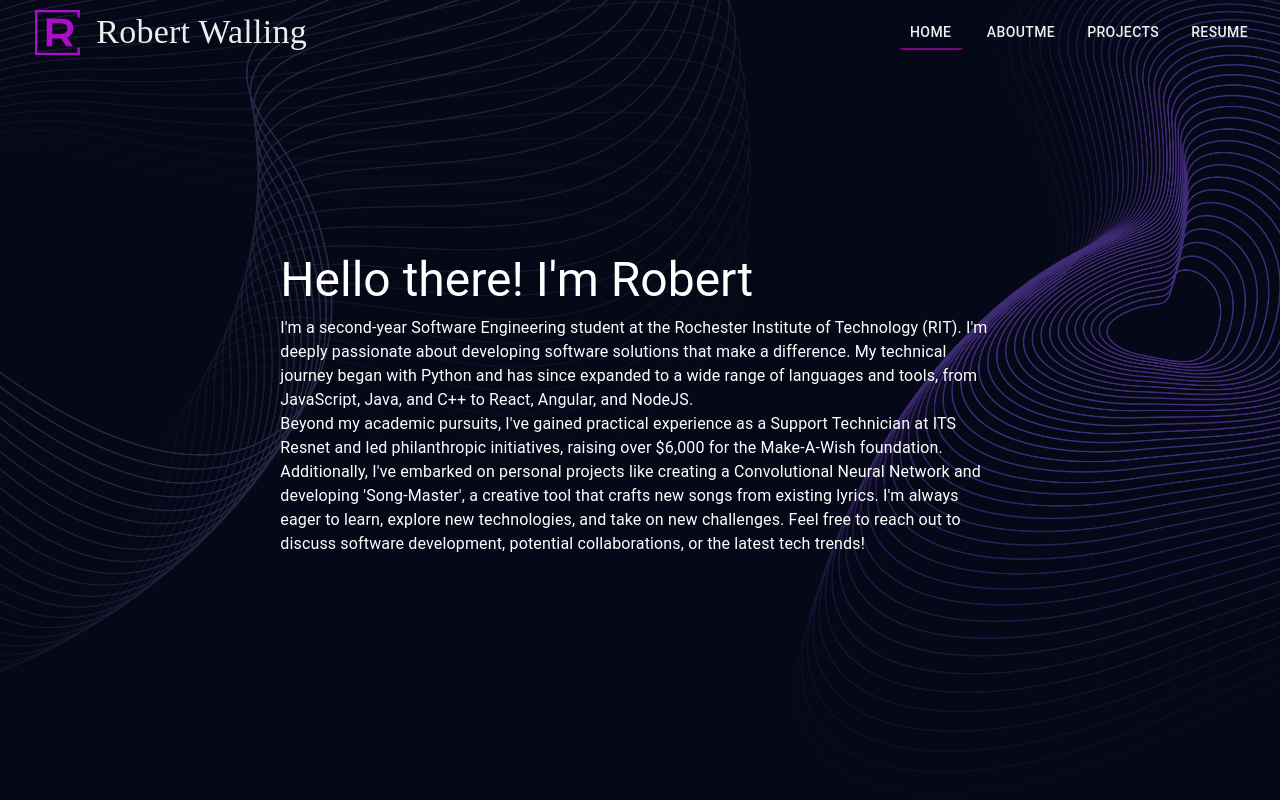
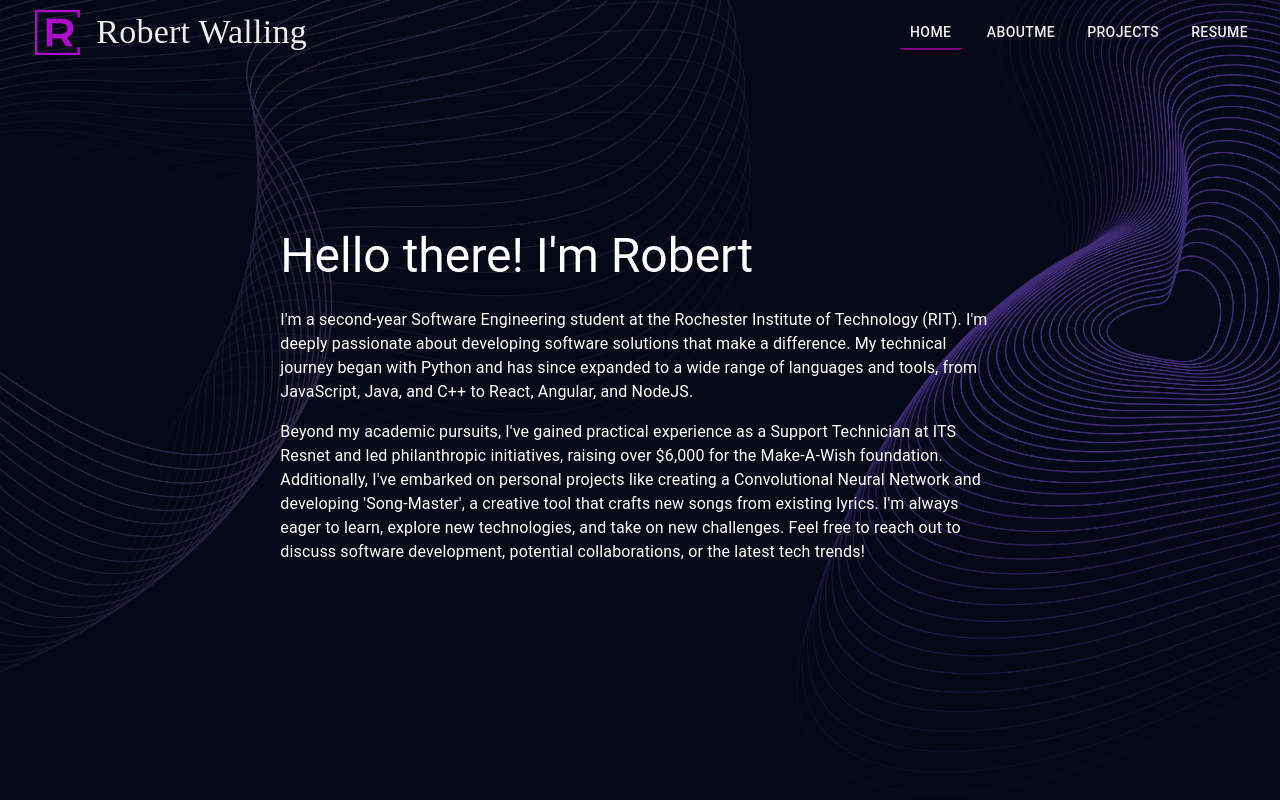
Before and after one commit to RWalling21/RW-Portfolio, a React (Create React App) app in the folder portfolio/: page / in a window 1280 px wide. Built offline with nearby package versions, Linux system fonts and the light colour scheme; the HTML template or start-up script is replaced by a standard one.

Commit message:
Updated AboutMe styling

```diff
--- a/portfolio/src/aboutMe/AboutMe.tsx
+++ b/portfolio/src/aboutMe/AboutMe.tsx
@@ -7,20 +7,20 @@ const Typography = styled(MuiTypography)({
   maxWidth: '80ch',
 });
 
-const AboutMe : React.FC = () => {
+const AboutMe: React.FC = () => {
   return (
     <Box p={4}>
       <Typography variant="h3">
         Hello there! I'm Robert
       </Typography>
 
-            <Typography variant="body1">
+      <Typography variant="body1" sx={{ my: 2 }}>
         I'm a second-year Software Engineering student at the Rochester Institute of Technology (RIT).
         I'm deeply passionate about developing software solutions that make a difference. My technical journey began with Python and has
         since expanded to a wide range of languages and tools, from JavaScript, Java, and C++ to React, Angular, and NodeJS.
       </Typography>
 
-            <Typography variant="body1">
+      <Typography variant="body1" sx={{ my: 2 }}>
         Beyond my academic pursuits, I've gained practical experience as a Support Technician at ITS Resnet and led philanthropic initiatives,
         raising over $6,000 for the Make-A-Wish foundation. Additionally, I've embarked on personal projects like creating a Convolutional
         Neural Network and developing 'Song-Master', a creative tool that crafts new songs from existing lyrics. I'm always eager to learn,
@@ -28,7 +28,7 @@ const AboutMe : React.FC = () => {
         or the latest tech trends!
       </Typography>
     </Box>
-    )
-}
+  );
+};
 
 export default AboutMe;
```
Lines whose indentation alone changed are shown as unchanged.
